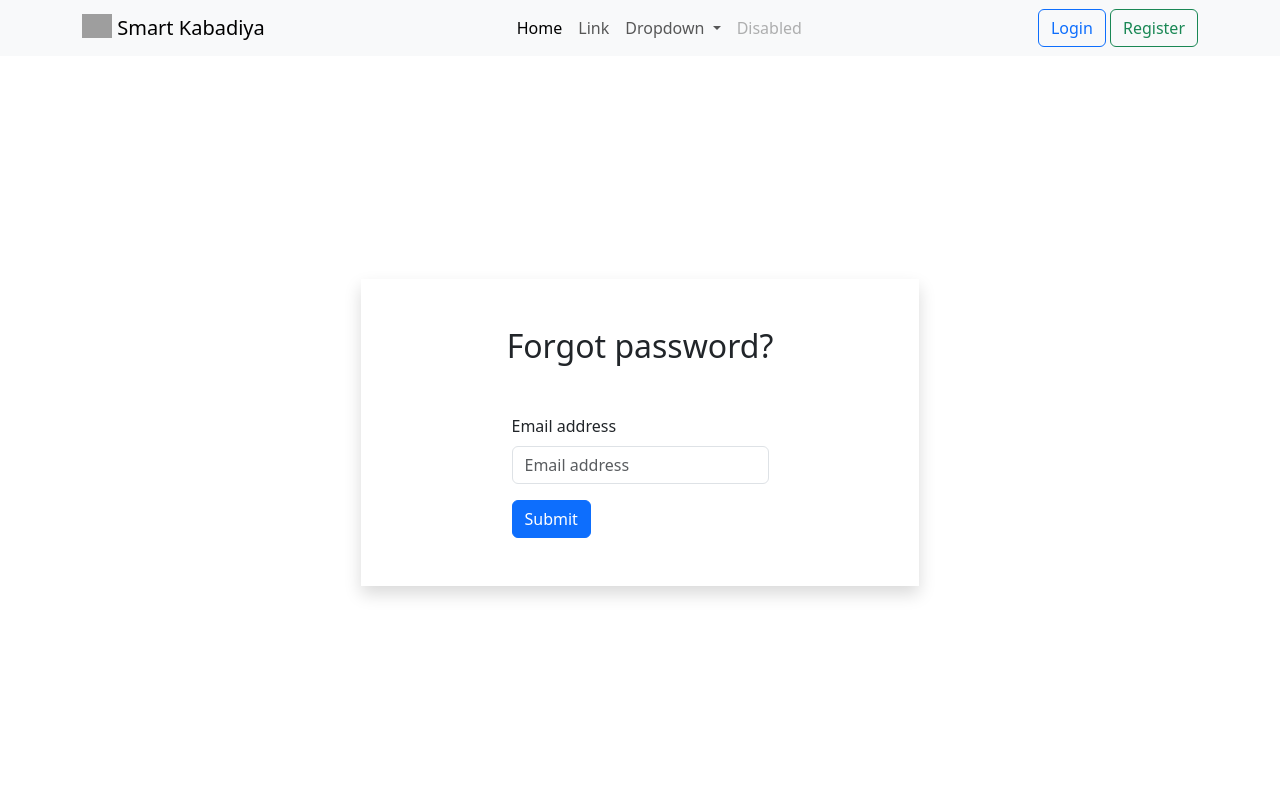
After one commit to tabish-siraj/scrap, a Django app: page /users/forgot-password/ in a window 1280 px wide. The commit adds this page. Run offline with Django 4.2, Linux system fonts and the light colour scheme; grey boxes are pictures that could not be loaded.

Commit message:
forget_pass

```diff
--- a/scrap/users/templates/users/base.html
+++ b/scrap/users/templates/users/base.html
@@ -11,8 +11,13 @@
     <link rel="stylesheet" href="{% static 'users/custom.css' %}">
   </head>
   <body>
-    <nav class="navbar navbar-expand-lg bg-body-tertiary" data-bs-theme="dark">
+    <nav class="navbar navbar-expand-lg bg-body-tertiary">
       <div class="container">
+        <!-- <div class="row">
+          <div class="col-2"></div>
+          <div class="col-8"></div>
+          <div class="col-2"></div>
+        </div> -->
         <!-- <a class="navbar-brand" href="#">Navbar</a> -->
         <a class="navbar-brand" href="#">
           <img src="https://getbootstrap.com/docs/5.3/assets/brand/bootstrap-logo.svg" alt="Logo" width="30" height="24" class="d-inline-block align-text-top">
@@ -22,7 +27,7 @@
           <span class="navbar-toggler-icon"></span>
         </button>
         <div class="collapse navbar-collapse" id="navbarSupportedContent">
-          <ul class="navbar-nav me-auto mb-2 mb-lg-0">
+          <ul class="navbar-nav mx-auto mb-2 mb-lg-0">
             <li class="nav-item">
               <a class="nav-link active" aria-current="page" href="#">Home</a>
             </li>
--- /dev/null
+++ b/scrap/users/templates/users/forgot_password.html
@@ -0,0 +1,18 @@
+{% extends 'users/base.html' %}
+{% load static %}
+{% block content %}
+<div class="container">
+    <div class="d-flex w-50 justify-content-center align-items-center flex-column shadow p-5" style="margin: 20% 20% 20% 25%;">
+        <!-- <div style="height:100vh" class="d-flex flex-column align-items-center justify-content-center w-50 m-auto"> -->
+        <h2 class="mb-5">Forgot password?</h2>
+        <form method="POST">
+            {% csrf_token %}
+            <div class="mb-3">
+                <label for="email" class="form-label">Email address</label>
+                <input type="email" class="form-control" id="email" name="email" placeholder="Email address" required>
+            </div>
+            <button type="submit" class="btn btn-primary">Submit</button>
+        </form>
+    </div>
+</div>
+{% endblock content %}
--- a/scrap/users/templates/users/login.html
+++ b/scrap/users/templates/users/login.html
@@ -17,6 +17,9 @@
             <input type="checkbox" class="form-check-input" id="remember-me">
             <label class="form-check-label" for="remember-me">Remember me</label>
         </div>
+        <div class="mb-3">
+            <a href="{% url 'forgot-password' %}">Forgot password?</a>
+        </div>
         <button type="submit" class="btn btn-primary">Submit</button>
     </form>
 </div>
--- a/scrap/users/urls.py
+++ b/scrap/users/urls.py
@@ -4,5 +4,6 @@ from . import views
 urlpatterns = [
     path('register/', views.register_controller, name='register'),
     path('login/', views.login_controller, name='login'),
+    path('forgot-password/', views.forgot_password_controller, name='forgot-password'),
     path('logout/', views.logout_controller, name='logout'),
 ]
--- a/scrap/users/views.py
+++ b/scrap/users/views.py
@@ -1,35 +1,44 @@
 from django.shortcuts import redirect, render
 from .models import User
 from django.contrib.auth import authenticate, login, logout
+
 # Create your views here.
 
+
 def register_controller(request):
-    if request.method == 'POST':
-        firstname = request.POST.get('firstname')
-        lastname = request.POST.get('lastname')
-        email = request.POST.get('email')
-        password = request.POST.get('password')
+    if request.method == "POST":
+        firstname = request.POST.get("firstname")
+        lastname = request.POST.get("lastname")
+        email = request.POST.get("email")
+        password = request.POST.get("password")
 
-        user = User.objects.create_user(first_name=firstname, last_name=lastname, email=email, password=password)
+        user = User.objects.create_user(
+            first_name=firstname, last_name=lastname, email=email, password=password
+        )
 
         user.save()
 
-        return render(request, 'users/register.html')
+        return render(request, "users/register.html")
 
-    return render(request, 'users/register.html')
+    return render(request, "users/register.html")
+
 
 def login_controller(request):
-    if request.method == 'POST':
-        email = request.POST.get('email')
-        password = request.POST.get('password')
+    if request.method == "POST":
+        email = request.POST.get("email")
+        password = request.POST.get("password")
 
         user = authenticate(request, email=email, password=password)
 
         if user is not None:
             login(request, user)
-            return redirect('/')
-    return render(request, 'users/login.html')
+            return redirect("/")
+    return render(request, "users/login.html")
+
+
+def forgot_password_controller(request):
+    return render(request, "users/forgot_password.html")
 
 def logout_controller(request):
     logout(request)
-    return redirect('/')
+    return redirect("/")
```
Also changed, not shown: scrap/db.sqlite3.
